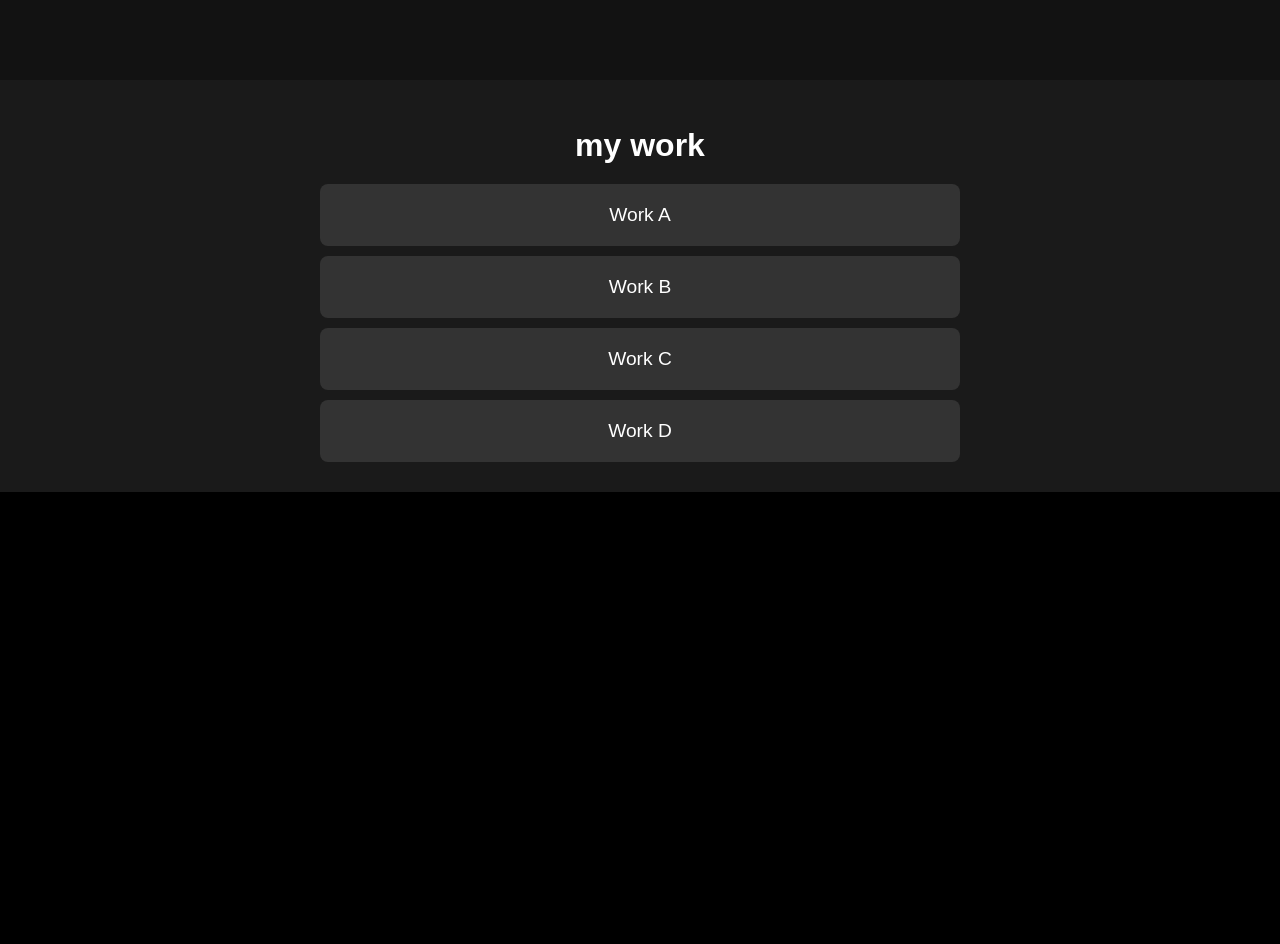
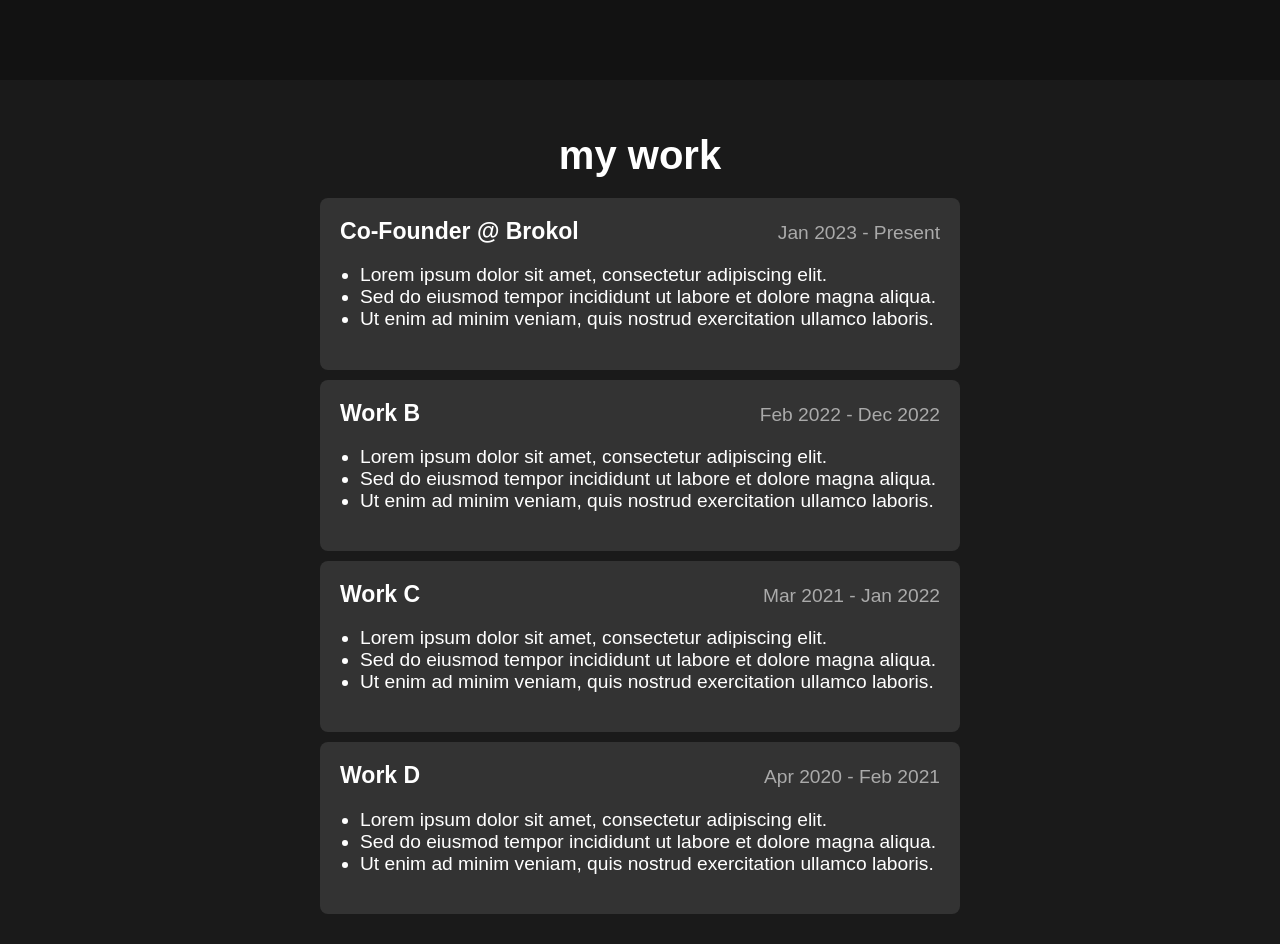
Before and after one commit to ammaarkhan/portfolio-web, a plain HTML site: page index.html in a window 1280 px wide. Shown: the part 1520-2464 px from the top of the page. Before the commit the page ends 2012 px from the top, so only its background shows below. Drawn offline with Linux system fonts and the light colour scheme.

Commit message:
add work section

```diff
--- a/index.html
+++ b/index.html
@@ -8,7 +8,7 @@
 </head>
 <body>
     <div class="landing-page">
-        <h1>hi, I'm Ammaar</h1>
+        <h1>hi, i'm Ammaar</h1>
     </div>
     <div class="description-section">
         <div class="intro-text">
@@ -20,10 +20,50 @@
     </div>
     <div class="work-section">
         <h2>my work</h2>
-        <div class="work-card">Work A</div>
-        <div class="work-card">Work B</div>
-        <div class="work-card">Work C</div>
-        <div class="work-card">Work D</div>
+        <div class="work-card">
+            <div class="work-card-header">
+                <div class="work-title">Co-Founder @ Brokol</div>
+                <div class="work-date">Jan 2023 - Present</div>
+            </div>
+            <ul class="work-details">
+                <li>Lorem ipsum dolor sit amet, consectetur adipiscing elit.</li>
+                <li>Sed do eiusmod tempor incididunt ut labore et dolore magna aliqua.</li>
+                <li>Ut enim ad minim veniam, quis nostrud exercitation ullamco laboris.</li>
+            </ul>
+        </div>
+        <div class="work-card">
+            <div class="work-card-header">
+                <div class="work-title">Work B</div>
+                <div class="work-date">Feb 2022 - Dec 2022</div>
+            </div>
+            <ul class="work-details">
+                <li>Lorem ipsum dolor sit amet, consectetur adipiscing elit.</li>
+                <li>Sed do eiusmod tempor incididunt ut labore et dolore magna aliqua.</li>
+                <li>Ut enim ad minim veniam, quis nostrud exercitation ullamco laboris.</li>
+            </ul>
+        </div>
+        <div class="work-card">
+            <div class="work-card-header">
+                <div class="work-title">Work C</div>
+                <div class="work-date">Mar 2021 - Jan 2022</div>
+            </div>
+            <ul class="work-details">
+                <li>Lorem ipsum dolor sit amet, consectetur adipiscing elit.</li>
+                <li>Sed do eiusmod tempor incididunt ut labore et dolore magna aliqua.</li>
+                <li>Ut enim ad minim veniam, quis nostrud exercitation ullamco laboris.</li>
+            </ul>
+        </div>
+        <div class="work-card">
+            <div class="work-card-header">
+                <div class="work-title">Work D</div>
+                <div class="work-date">Apr 2020 - Feb 2021</div>
+            </div>
+            <ul class="work-details">
+                <li>Lorem ipsum dolor sit amet, consectetur adipiscing elit.</li>
+                <li>Sed do eiusmod tempor incididunt ut labore et dolore magna aliqua.</li>
+                <li>Ut enim ad minim veniam, quis nostrud exercitation ullamco laboris.</li>
+            </ul>
+        </div>
     </div>
     <script src="script.js"></script>
 </body>
--- a/styles.css
+++ b/styles.css
@@ -34,7 +34,7 @@ body, html {
 }
 
 .intro-text h2 {
-    font-size: 2.5em;
+    font-size: 3em;
     margin-bottom: 20px;
 }
 
@@ -52,7 +52,7 @@ body, html {
 }
 
 .work-section h2 {
-    font-size: 2em;
+    font-size: 2.5em;
     margin-bottom: 20px;
 }
 
@@ -65,10 +65,33 @@ body, html {
     border-radius: 8px;
     font-size: 1.2em;
     transition: transform 0.2s;
+    text-align: left;
+    color: white;
+}
+
+.work-card-header {
+    display: flex;
+    justify-content: space-between;
+    align-items: baseline;
+}
+
+.work-title {
+    font-size: 1.2em;
+    font-weight: bold;
+}
+
+.work-date {
+    font-size: 1em;
+    color: #aaa;
+}
+
+.work-details {
+    list-style-type: disc;
+    padding-left: 20px;
 }
 
 .work-card:hover {
-    transform: scale(1.05);
+    transform: scale(1.01);
 }
 
 @keyframes fadeIn {
```
